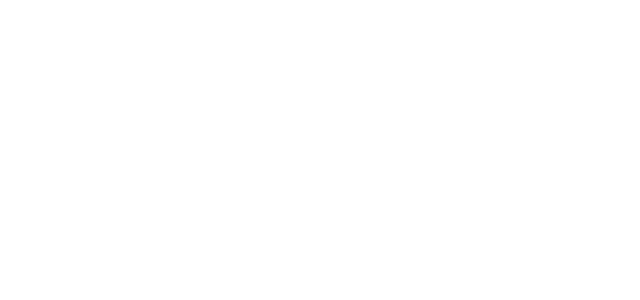
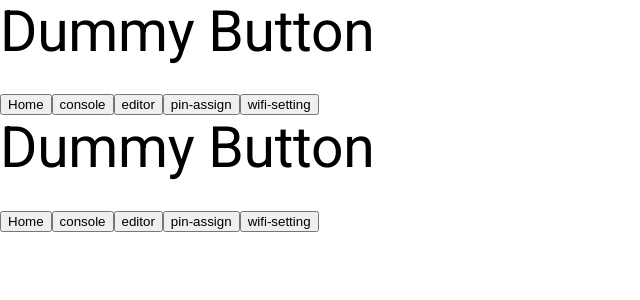
Before and after one commit to gurezo/chirimen-ng-web-serial-console, an Angular app: page / in a window 1280 px wide. Shown: the top 300 px of the page, without its empty margins (0-640 px from the left). Built offline with nearby package versions, Linux system fonts and the light colour scheme.

Commit message:
feat(dummy): impliments button

```diff
--- a/src/app/app.component.html
+++ b/src/app/app.component.html
@@ -1 +1,11 @@
+<h1>Dummy Button</h1>
+
+<div>
+  <button routerLink="/">Home</button>
+  <button routerLink="/console">console</button>
+  <button routerLink="/editor">editor</button>
+  <button routerLink="/pin-assign">pin-assign</button>
+  <button routerLink="/wifi-setting">wifi-setting</button>
+</div>
+
 <router-outlet />
--- a/src/app/app.component.ts
+++ b/src/app/app.component.ts
@@ -1,12 +1,12 @@
 import { Component } from '@angular/core';
-import { RouterOutlet } from '@angular/router';
+import { RouterLink, RouterOutlet } from '@angular/router';
 
 @Component({
   selector: 'app-root',
   standalone: true,
-  imports: [RouterOutlet],
+  imports: [RouterOutlet, RouterLink],
   templateUrl: './app.component.html',
-  styleUrl: './app.component.scss'
+  styleUrl: './app.component.scss',
 })
 export class AppComponent {
   title = 'chirimen-ng-web-serial-console';
--- a/src/app/guards/browser-check.guard.ts
+++ b/src/app/guards/browser-check.guard.ts
@@ -11,12 +11,15 @@
   const isEdge = /edg/.test(userAgent);
   const isOpera = /opr/.test(userAgent);
 
-  if (isChrome || isEdge || isOpera) {
-    // デスクトップ版の Chrome, Edge, Opera の場合はページ遷移を許可
-    return true;
-  } else {
-    // それ以外のブラウザの場合は、サポート外ページへ遷移
-    router.navigate(['/unsupported-browser']);
-    return false;
-  }
+  // 開発中は、ブラウザチェックをスキップ
+  return true;
+
+  // if (isChrome || isEdge || isOpera) {
+  //   // デスクトップ版の Chrome, Edge, Opera の場合はページ遷移を許可
+  //   return true;
+  // } else {
+  //   // それ以外のブラウザの場合は、サポート外ページへ遷移
+  //   router.navigate(['/unsupported-browser']);
+  //   return false;
+  // }
 };
```
